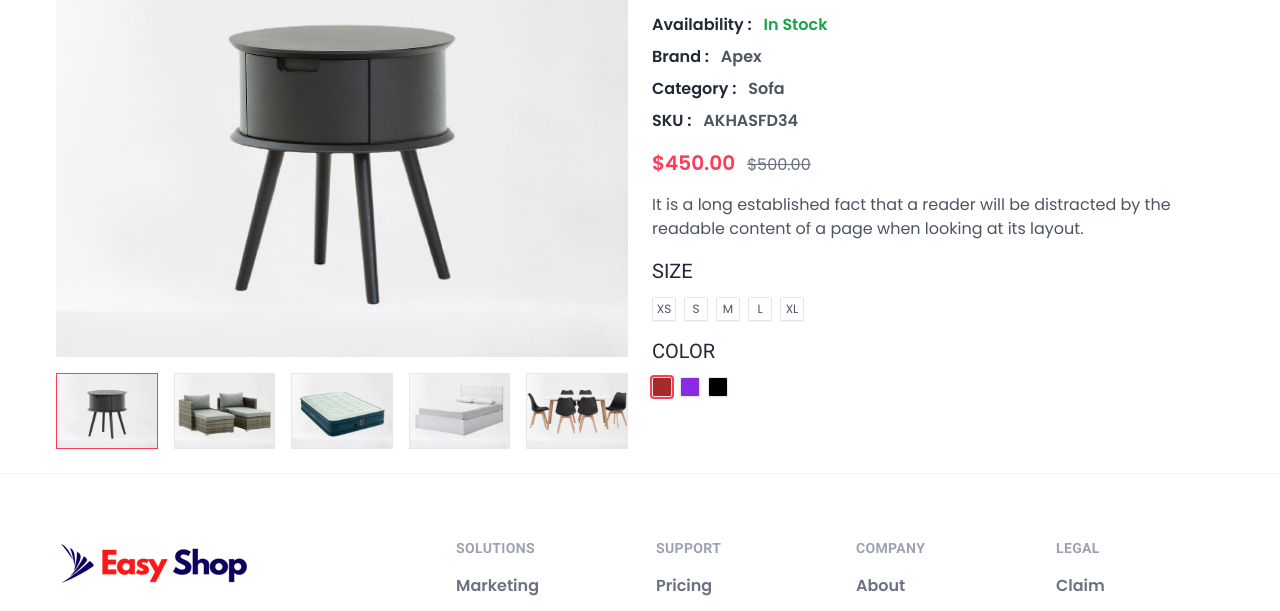
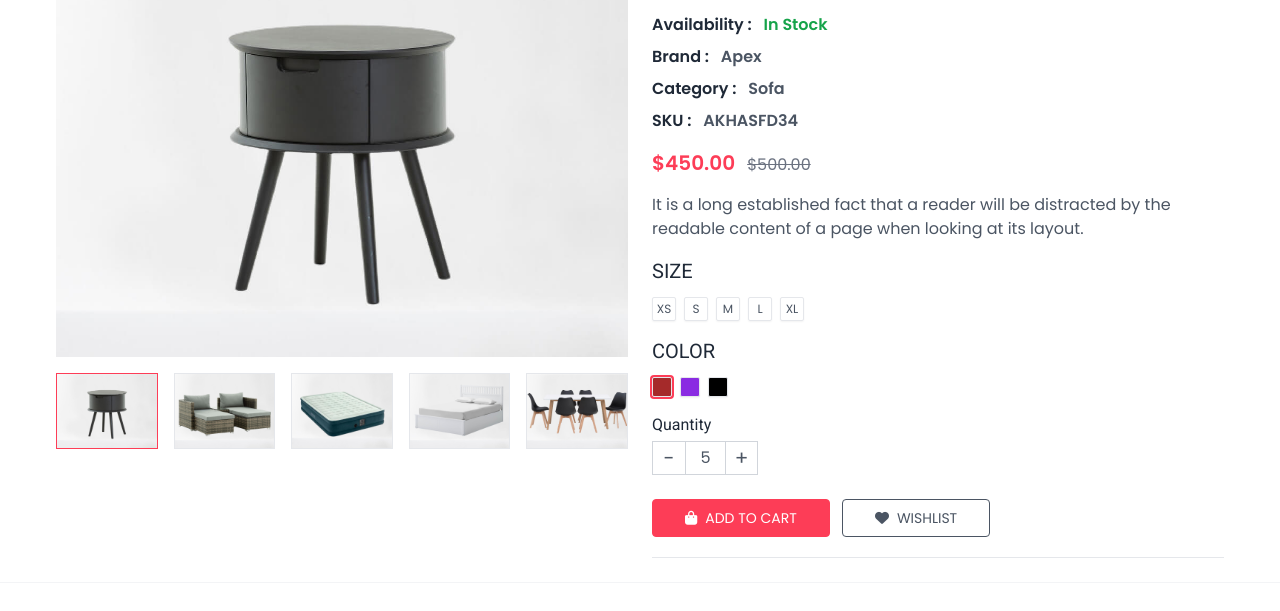
Before and after one commit to Youngwook-Jeon/tailwind-css-lab, a website: page ecommerce/view.html in a window 1280 px wide. Shown: the part 277-888 px from the top of the page. Drawn offline with Linux system fonts and the light colour scheme.

Commit message:
Add Quantity / Wishlist part

```diff
--- a/ecommerce/view.html
+++ b/ecommerce/view.html
@@ -333,6 +333,33 @@
                 </div>
             </div>
             <!-- End Color filter -->
+
+            <!-- Quantity -->
+            <div class="mt-4">
+                <h3 class="text-base text-gray-800 mb-1">Quantity</h3>
+                <div class="flex border border-gray-300 text-gray-600 divide-x divide-gray-300 w-max">
+                    <div class="h-8 w-8 text-xl flex items-center justify-center cursor-pointer select-none"> - </div>
+                    <div class="h-8 w-10 flex items-center justify-center"> 5 </div>
+                    <div class="h-8 w-8 text-xl flex items-center justify-center cursor-pointer select-none"> + </div>
+                </div>
+            </div>
+            <!-- End Quantity -->
+
+            <!-- ADD TO CART BUTTON -->
+            <div class="flex gap-3 border-b border-gray-200 pb-5 mt-6">
+                <a href="#" class="bg-primary border border-primary text-white px-8 py-2 font-medium rounded uppercase
+                hover:bg-transparent hover:text-primary transition text-sm flex items-center">
+                    <span class="mr-2"><i class="fas fa-shopping-bag"></i></span>
+                    Add to Cart
+                </a>
+
+                <a href="#" class="border border-gray-600 text-gray-600 px-8 py-2 font-medium rounded uppercase
+                hover:bg-transparent hover:text-primary transition text-sm flex items-center">
+                    <span class="mr-2"><i class="fas fa-heart"></i></span>
+                    Wishlist
+                </a>
+            </div>
+            <!-- End ADD TO CART BUTTON -->
         </div>
         <!-- End Product Content -->
     </div>
```
Also changed, not shown: ecommerce/output/tailwind.css.
